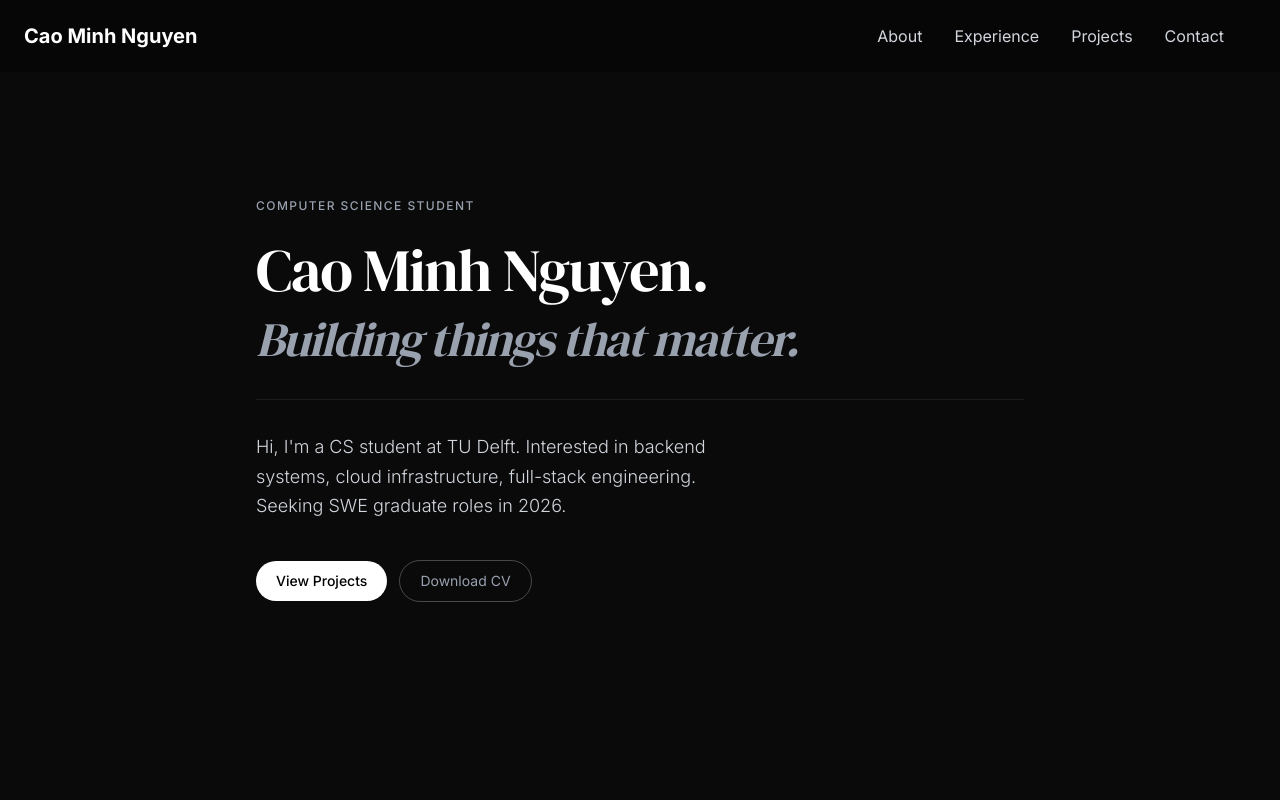
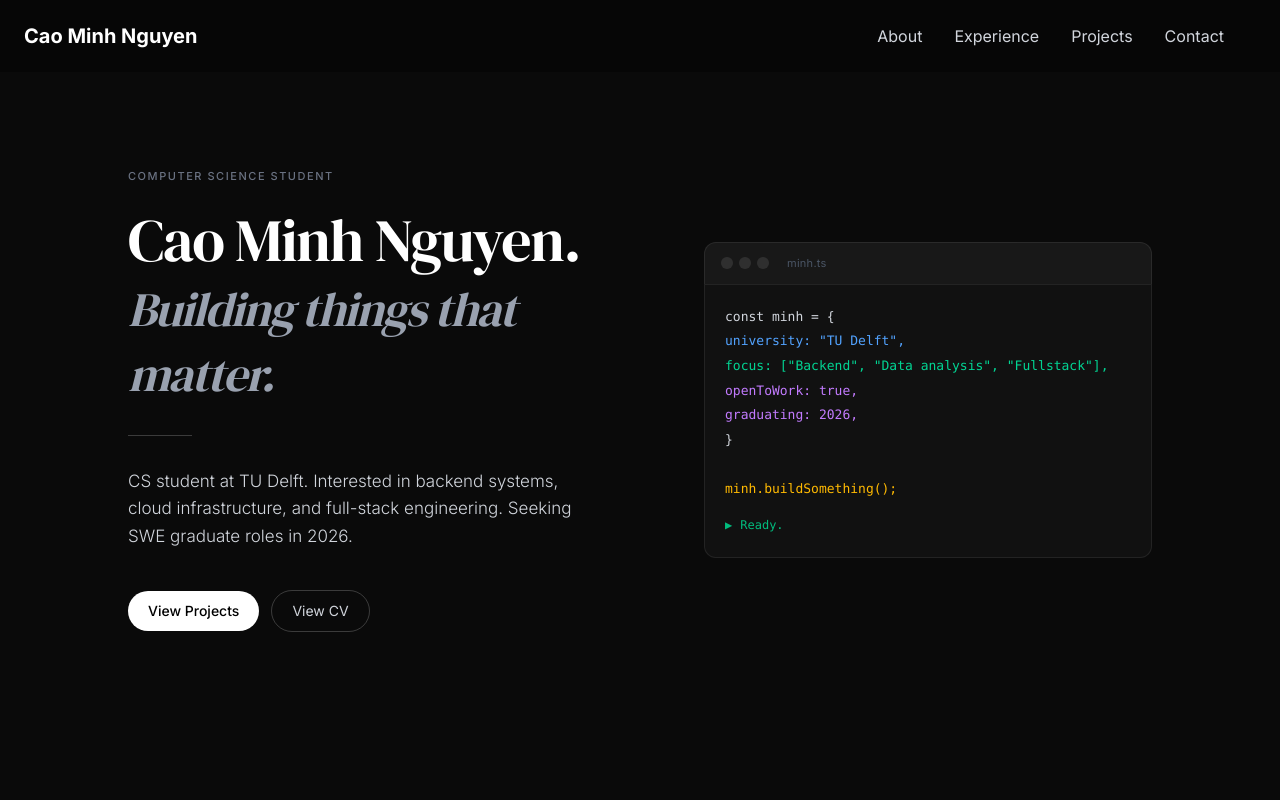
Before and after one commit to caominhnguyen05/caominh-portfolio, a Next.js app: page / in a window 1280 px wide. Shown: the top 800 px of the page. Built offline with nearby package versions, Linux system fonts and the light colour scheme.

Commit message:
Add code section to intro

```diff
--- a/src/app/components/intro.tsx
+++ b/src/app/components/intro.tsx
@@ -1,53 +1,128 @@
 "use client";
 import { motion } from "framer-motion";
-import React from "react";
+import React, { useEffect, useState } from "react";
+
+const codeLines = [
+  { text: "const minh = {", color: "text-gray-300" },
+  { text: '  university: "TU Delft",', color: "text-blue-400" },
+  {
+    text: '  focus: ["Backend", "Data analysis", "Fullstack"],',
+    color: "text-emerald-400",
+  },
+  { text: "  openToWork: true,", color: "text-purple-400" },
+  { text: "  graduating: 2026,", color: "text-purple-400" },
+  { text: "}", color: "text-gray-300" },
+  { text: "", color: "" },
+  { text: "minh.buildSomething();", color: "text-amber-400" },
+];
+
+const TerminalBlock: React.FC = () => {
+  const [visibleLines, setVisibleLines] = useState(0);
+  const [showCursor, setShowCursor] = useState(true);
+
+  useEffect(() => {
+    if (visibleLines < codeLines.length) {
+      const t = setTimeout(() => setVisibleLines((v) => v + 1), 120);
+      return () => clearTimeout(t);
+    }
+  }, [visibleLines]);
+
+  useEffect(() => {
+    const t = setInterval(() => setShowCursor((v) => !v), 530);
+    return () => clearInterval(t);
+  }, []);
+
+  return (
+    <motion.div
+      className="w-full max-w-md"
+      initial={{ opacity: 0, x: 30 }}
+      animate={{ opacity: 1, x: 0 }}
+      transition={{ duration: 0.7, delay: 0.6 }}
+    >
+      <div className="flex items-center gap-1.5 px-4 py-3 bg-white/[0.06] border border-white/[0.08] rounded-t-xl border-b-0">
+        <span className="w-3 h-3 rounded-full bg-white/10" />
+        <span className="w-3 h-3 rounded-full bg-white/10" />
+        <span className="w-3 h-3 rounded-full bg-white/10" />
+        <span className="ml-3 text-[11px] text-gray-600 tracking-wide">
+          minh.ts
+        </span>
+      </div>
+
+      {/* Code body */}
+      <div className="bg-white/[0.03] border border-white/[0.08] rounded-b-xl px-5 py-5 font-mono text-[13px] leading-[1.9] min-h-[240px]">
+        {codeLines.slice(0, visibleLines).map((line, i) => (
+          <div key={i} className={line.color || "text-transparent"}>
+            {line.text || "\u00A0"}
+          </div>
+        ))}
+        {visibleLines < codeLines.length && (
+          <span
+            className={`inline-block w-[7px] h-[14px] bg-gray-400 align-middle ${showCursor ? "opacity-100" : "opacity-0"} transition-opacity`}
+          />
+        )}
+        {visibleLines >= codeLines.length && (
+          <div className="mt-3 flex items-center gap-2 text-emerald-500 text-[12px]">
+            <span>▶</span>
+            <span>Ready.</span>
+            <span
+              className={`inline-block w-[6px] h-[13px] bg-emerald-500 align-middle ml-1 ${showCursor ? "opacity-100" : "opacity-0"} transition-opacity`}
+            />
+          </div>
+        )}
+      </div>
+    </motion.div>
+  );
+};
 
 const Intro: React.FC = () => {
   return (
     <section
       id="intro"
-      className="min-h-screen flex items-center px-6 md:px-12"
+      className="relative min-h-screen flex items-center px-6 md:px-12 overflow-hidden"
     >
-      <div className="max-w-3xl mx-auto w-full py-32">
+      {/* Content */}
+      <div className="relative z-10 w-full max-w-5xl mx-auto py-32 flex flex-col md:flex-row items-center justify-between gap-16">
+        {/* Left — text */}
+        <div className="flex-1 max-w-xl">
           <motion.span
-          className="text-xs font-medium tracking-[0.12em] uppercase text-gray-400 block mb-6"
+            className="text-[11px] font-medium tracking-[0.14em] uppercase text-gray-500 block mb-6"
             initial={{ opacity: 0 }}
             animate={{ opacity: 1 }}
             transition={{ duration: 0.4 }}
           >
-          Computer Science student
+            Computer Science Student
           </motion.span>
 
           <motion.h1
-          className="font-serif text-3xl md:text-6xl font-normal leading-[1.08] tracking-tight text-white mb-6"
+            className="font-serif text-4xl md:text-6xl font-normal leading-[1.08] tracking-tight text-white mb-6"
             initial={{ opacity: 0, y: 20 }}
             animate={{ opacity: 1, y: 0 }}
             transition={{ duration: 0.6, delay: 0.1 }}
           >
             Cao Minh Nguyen.
             <br />
-          <span className="italic text-gray-400 md:text-5xl">
+            <span className="italic text-gray-400 text-3xl md:text-5xl">
               Building things that matter.
             </span>
           </motion.h1>
 
           <motion.div
-          className="w-full h-px bg-white/8 my-8"
+            className="w-16 h-px bg-white/20 my-8"
             initial={{ scaleX: 0 }}
             animate={{ scaleX: 1 }}
-          transition={{ duration: 0.6, delay: 0.3, ease: "easeOut" }}
+            transition={{ duration: 0.5, delay: 0.3, ease: "easeOut" }}
             style={{ transformOrigin: "left" }}
           />
 
           <motion.p
-          className="text-gray-300 text-base md:text-lg font-light leading-relaxed max-w-lg mb-10"
+            className="text-gray-300 text-base md:text-[17px] font-light leading-relaxed max-w-md mb-10"
             initial={{ opacity: 0, y: 10 }}
             animate={{ opacity: 1, y: 0 }}
             transition={{ duration: 0.5, delay: 0.4 }}
           >
-          Hi, I'm a CS student at TU Delft. Interested in backend systems, cloud
-          infrastructure, full-stack engineering. Seeking SWE graduate roles in
-          2026.
+            CS student at TU Delft. Interested in backend systems, cloud
+            infrastructure, and full-stack engineering. Seeking SWE graduate
+            roles in 2026.
           </motion.p>
 
           <motion.div
@@ -63,13 +138,24 @@ const Intro: React.FC = () => {
               View Projects
             </a>
             <a
-            href="/cv.pdf"
-            className="text-sm font-normal px-5 py-2.5 text-gray-400 rounded-full border border-white/25 hover:border-white/40 hover:text-white transition-all"
+              href="/CM_Nguyen_CV.pdf"
+              target="_blank"
+              rel="noreferrer"
+              className="text-sm font-normal px-5 py-2.5 text-gray-300 rounded-full border border-white/20 hover:border-white/40 hover:text-white transition-all"
             >
-            Download CV
+              View CV
             </a>
           </motion.div>
         </div>
+
+        {/* Right — terminal */}
+        <div className="hidden md:flex flex-1 justify-end">
+          <TerminalBlock />
+        </div>
+      </div>
+
+      {/* Bottom fade into black */}
+      <div className="absolute bottom-0 left-0 right-0 h-32 bg-gradient-to-t from-[#0a0a0a] to-transparent" />
     </section>
   );
 };
```
Lines whose indentation alone changed are shown as unchanged.
